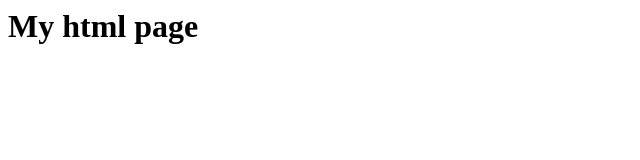
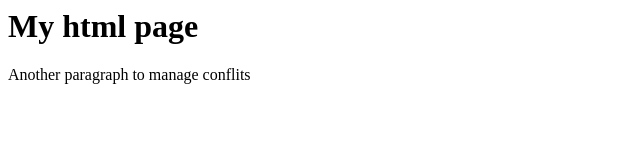
Before and after one commit to petramello/gama-no-github, a plain HTML site: page index.html in a window 1280 px wide. Shown: the whole page, without its empty margins (0-640 px from the left). Drawn offline with Linux system fonts and the light colour scheme.

Commit message:
index.html: inserting new paragraph to manage conflits, on master

```diff
--- a/index.html
+++ b/index.html
@@ -1,5 +1,6 @@
 <html>
     <body>
         <h1> My html page </h1>
+        <p>Another paragraph to manage conflits</p>
     </body>
 </html>
```
